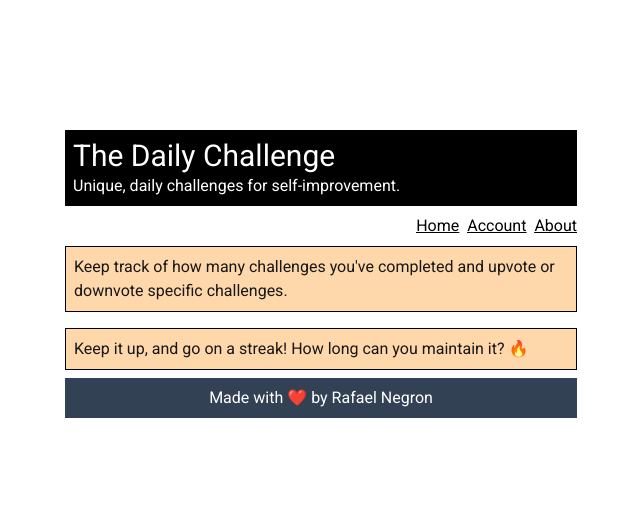
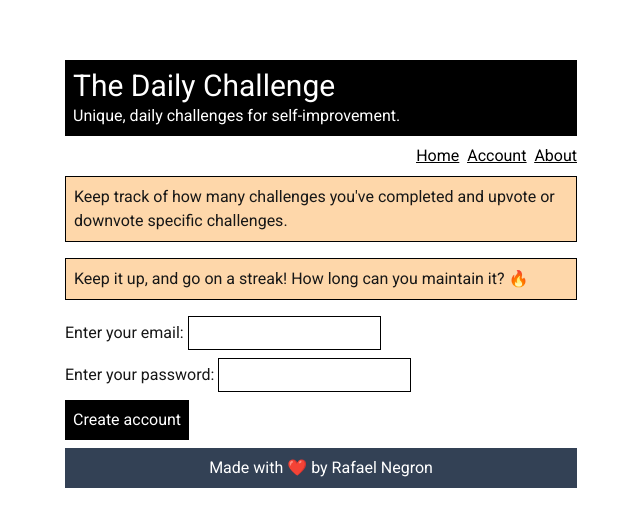
Before and after one commit to User5842/the-daily-challenge, a Next.js app: page /account in a window 1280 px wide. Shown: the part 126-652 px from the top of the page, without its empty margins (319-959 px from the left). Built offline with nearby package versions, Linux system fonts and the light colour scheme.

Commit message:
all pages complete

```diff
--- a/src/app/account/page.tsx
+++ b/src/app/account/page.tsx
@@ -8,6 +8,31 @@ export default function Account() {
       <p className="bg-orange-200 p-2 border border-black">
         Keep it up, and go on a streak! How long can you maintain it? 🔥
       </p>
+      <form action="" method="post" className="flex flex-col gap-2">
+        <div>
+          <label htmlFor="email">Enter your email: </label>
+          <input
+            className="border border-black p-1"
+            id="email"
+            name="email"
+            type="email"
+            required
+          />
+        </div>
+        <div>
+          <label htmlFor="password">Enter your password: </label>
+          <input
+            className="border border-black p-1"
+            id="password"
+            name="password"
+            type="password"
+            required
+          />
+        </div>
+        <div className="bg-black text-white p-2 w-fit">
+          <button type="submit">Create account</button>
+        </div>
+      </form>
     </div>
   );
 }
```
